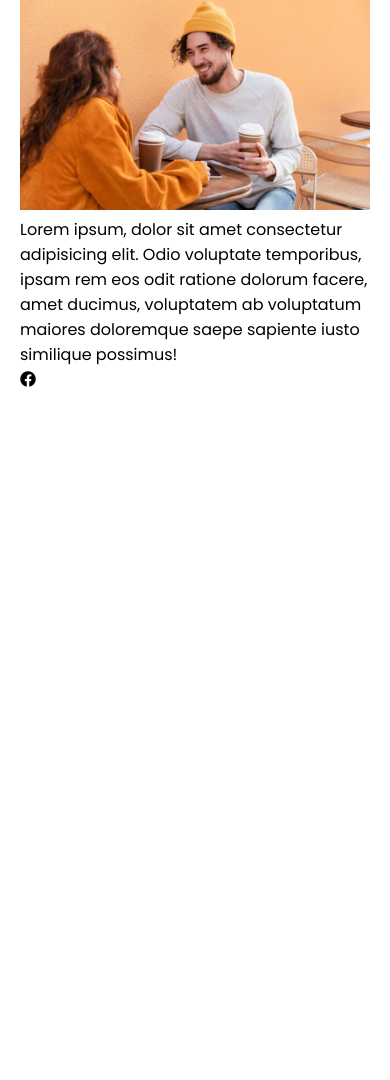
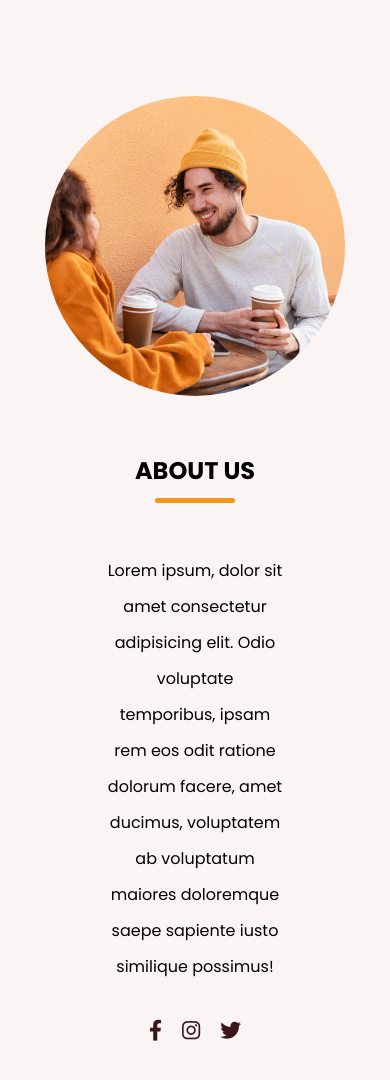
Before and after one commit to Mikhael-agung/mini-website, a plain HTML site: page main.html in a window 390 px wide. Shown: the part 1014-2094 px from the top of the page. Before the commit the page ends 1406 px from the top, so only its background shows below. Drawn offline with Linux system fonts and the light colour scheme; a web font is replaced by a local one.

Commit message:
second push

```diff
--- a/main.html
+++ b/main.html
@@ -86,12 +86,16 @@
         <div class="section-content">
           <div class="about-image-wrapper">
             <img src="image/images/about-image.jpg" alt="about" class="about-image" />
-            <p class="text">Lorem ipsum, dolor sit amet consectetur adipisicing elit. Odio voluptate temporibus, ipsam rem eos odit ratione dolorum facere, amet ducimus, voluptatem ab voluptatum maiores doloremque saepe sapiente iusto similique possimus!</p>
-            <div class="social-link-list">
-              <a href="#" class="social-link"><i class="fa-brands fa-facebook"></i></a>
+          </div>
+          <div class="about-details">
+              <h2 class="section-title">About US</h2>
+              <p class="text">Lorem ipsum, dolor sit amet consectetur adipisicing elit. Odio voluptate temporibus, ipsam rem eos odit ratione dolorum facere, amet ducimus, voluptatem ab voluptatum maiores doloremque saepe sapiente iusto similique possimus!</p>
+              <div class="social-link-list">
+                <a href="#" class="social-link" title="Facebook"><i class="fab fa-facebook-f"></i></a>
+                <a href="#" class="social-link" title="Instagram"><i class="fab fa-instagram"></i></a>
+                <a href="#" class="social-link" title="Twitter"><i class="fab fa-twitter"></i></a>
+              </div>
             </div>
-
-          </div>
         </div>
        </section>
     </main>
--- a/style.css
+++ b/style.css
@@ -6,6 +6,7 @@
   padding: 0;
   box-sizing: border-box;
   font-family: "Poppins", sans-serif;
+  scroll-behavior: smooth;
 }
 
 :root {
@@ -69,6 +70,23 @@ img {
   max-width: var(--site-max-width);
   margin: 0 auto;
   padding: 0 20px;
+}
+
+.section-title {
+  text-align : center;
+  padding: 60px 0 100px;
+  text-transform: uppercase;
+  font-size: var(--font-size-xl);
+}
+
+.section-title::after {
+  content: "";
+  width : 80px;
+  height: 5px;
+  display: block;
+  margin: 10px auto 0;
+  border-radius: var(--border-radius-s);
+  background-color: var(--secondary-color);
 }
 
 /* Navbar styling */
@@ -193,6 +211,64 @@ header .navbar {
   transform: scale(1.2);
 }
 
+/** about */
+
+.about-section {
+  padding: 120px 0;
+  background-color: var(--light-color);
+}
+
+.about-section .section-content {
+  display: flex;
+  gap: 100px;
+  align-items: center;
+  justify-content: space-between;
+  /* color: var(--black-color); */
+}
+
+.about-section .about-image-wrapper .about-image {
+  width: 400px;
+  height: 400px;
+  object-fit: cover;
+  border-radius:var(--border-radius-circle);
+}
+
+.about-section .about-details {
+  max-width: 50%;
+  display: flex;
+  flex-direction: column;
+  align-items: center;
+}
+
+.about-section .about-details .section-title {
+  /* max-width: 600px; */
+  padding: 0;
+}
+
+.about-section .about-details .text {
+  line-height: 36px;
+  margin: 50px 0 30px;
+  text-align: center;
+  font-size: var(--font-size-m);
+}
+
+.about-section .social-link-list .social-link{
+  color: var(--primry-color);
+  font-size: var(--font-size-l);
+  transition: color 0.3s ease;
+}
+
+.about-section .social-link-list .social-link:hover {
+  color: var(--secondary-color);
+}
+
+.about-section .social-link-list {
+  display: flex;
+  gap: 20px;
+  justify-content: center;
+}
+
+/** Ipad responsive */
 @media screen and (max-width: 900px) {
   :root {
     --font-size-m: 1rem;
@@ -263,8 +339,8 @@ header .navbar {
 
   .hero-section .hero-details .subtitle,
   .hero-section .hero-details .description {
-    max-width: 100%; /* Ensure text uses full width on smaller screens */
-    margin: auto; /* Center text */
+    max-width: 100%;
+    margin: auto;
   }
 
   .hero-section .hero-image-wrapper {
@@ -274,9 +350,22 @@ header .navbar {
 
   .hero-section .hero-image-wrapper img {
     transform: scale(1); /* Reset scale for smaller screens */
-    max-width: 70%; /* Adjust image size for better mobile view */
+    max-width: 70%;
     margin: 0 auto;
     display: block;
+  }
+
+  .about-section .section-content{
+    flex-direction: column;
+    /* align-items: center; */
+    gap : 50px;
+  }
+
+  .about-section .about-image-wrapper .about-image {
+    width: 100%;
+    height: 100%;
+    max-width: 300px;
+    aspect-ratio: 1;
   }
 }
 
```
